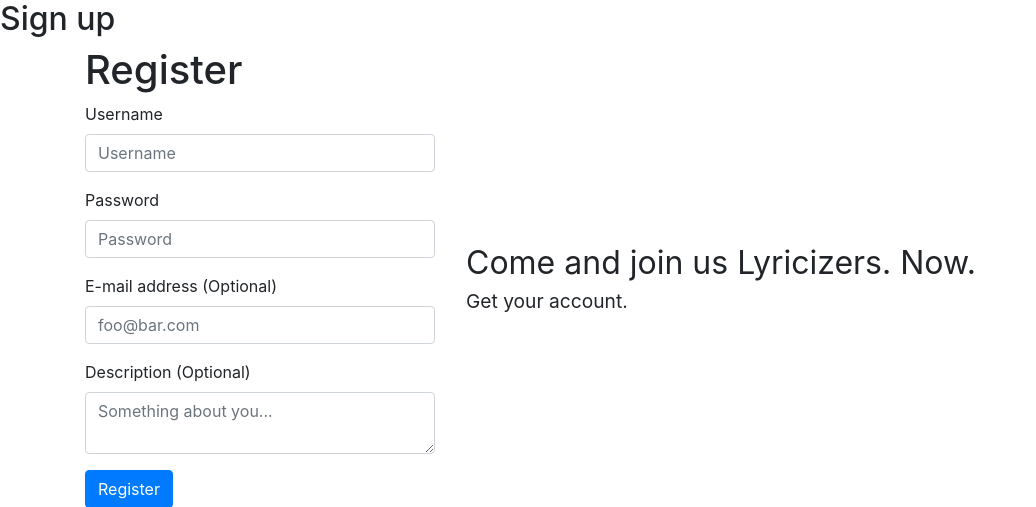
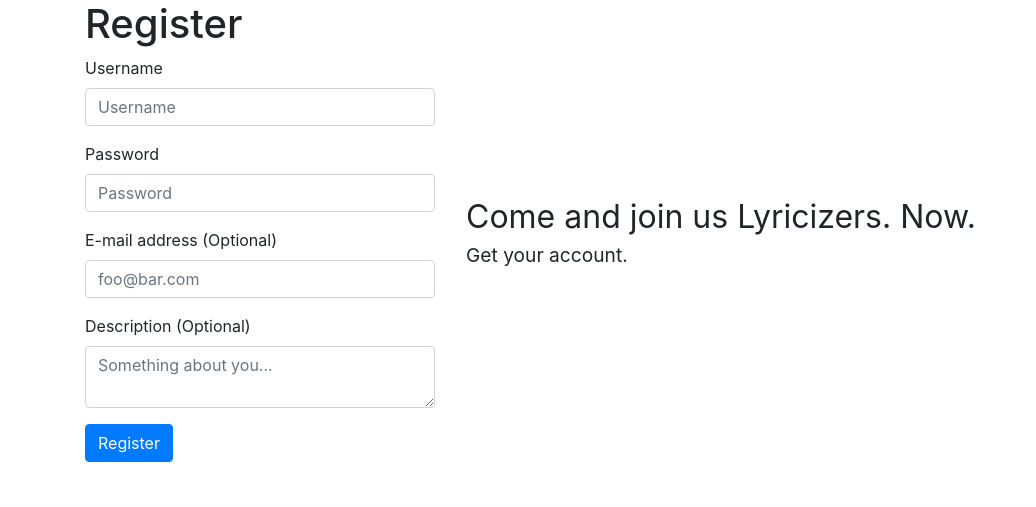
Before and after one commit to outloudvi/lyricize, a Django app: page /register/ in a window 1280 px wide. Shown: the part 56-563 px from the top of the page, without its empty margins (0-1036 px from the left). Run offline with Django 3.2, Linux system fonts and the light colour scheme; some libraries are stand-ins or nearby versions.

Commit message:
Modify layouts out register.html

```diff
--- a/templates/register.html
+++ b/templates/register.html
@@ -1,8 +1,9 @@
-{% extends "base.html" %} {% block content %}
-<h2>Sign up</h2>
+{% extends "base.html" %}
+{% block content %}
 <div class="container">
   <div class="row">
     <div class="col-12 col-md-4">
+      <div class="headSpace"></div>
       <h1>Register</h1>
       <form id="formRegister">
         {% csrf_token %}
```
